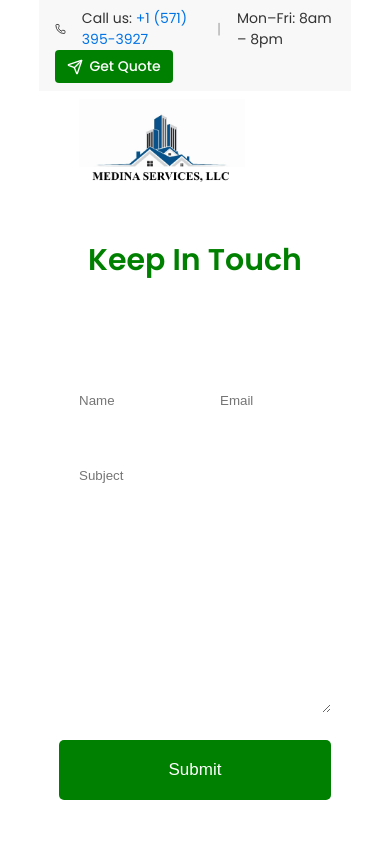
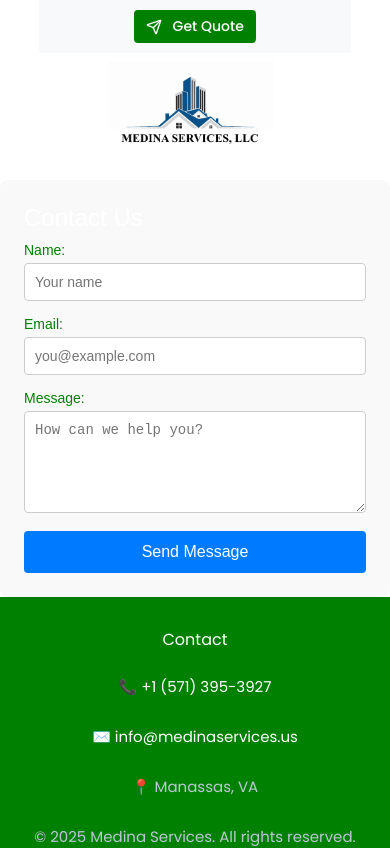
Before and after one commit to medinaservices/medina, a React (Create React App) app: page /contact in a window 390 px wide. Shown: the top 848 px of the page. Built offline with nearby package versions, Linux system fonts and the light colour scheme.

Commit message:
update-3

```diff
--- a/src/App.css
+++ b/src/App.css
@@ -44,6 +44,16 @@ h6 {
 .container {
   max-width: 80%;
   margin: auto;
+
+  h2{
+    margin-bottom: 0px;
+  }
+}
+.services{
+  @media screen and (max-width: 768px) {
+    margin-top: 60px;
+  }
+
 }
 .flexsb {
   display: flex;
@@ -87,6 +97,10 @@ header a {
   color: var(--white);
   display: none;
 }
+.nav{
+  margin-right: 20px;
+
+}
 @media screen and (max-width: 768px) {
   header .nav {
     display: none;
@@ -108,6 +122,16 @@ header a {
     left: 0;
     width: 100%;
     background-color: var(--headingColor);
+    @media (max-width: 600px) {
+      /* display: flex;
+      flex-direction: column;
+      font-size: larger;
+      gap: 12px; /* 👈 This gives even spacing between elements */
+      /* flex-wrap: wrap;
+    line-height: 10px;
+    margin-top: 20px; */
+    display:none;
+    }
   }
 }
 /*---------header-------------*/
@@ -131,7 +155,7 @@ section {
   left: 0;
   background-image: url("../public/images/home-bg.jpg");
   background-size: cover;
-  background-attachment: fixed;
+  background-attachment:static;
   z-index: -1;
   width: 100%;
   height: 90vh;
@@ -199,7 +223,12 @@ section {
 
 /*---------counter-------------*/
 .counter {
-  margin-top: 80px;
+  @media (max-width: 600px) {
+
+
+    display: none;
+
+}
   position: relative;
 }
 .hero.counter::after {
@@ -257,9 +286,17 @@ article .box:hover .overlay {
 }
 .catButton {
   display: flex;
+  @media (max-width: 600px) {
+
+flex-direction: column;
+
+margin-top: 60px;
+
+}
   justify-content: center;
   align-items: center;
   margin: 40px 0;
+  margin-top: 10px;
 }
 .catButton button {
   text-transform: capitalize;
@@ -312,6 +349,14 @@ label {
 }
 /*---------testimonials-------------*/
 /*---------blog-------------*/
+.blog{
+  @media (max-width: 600px) {
+
+
+    display: none;
+
+}
+}
 .blog img {
   width: 100%;
 }
@@ -349,11 +394,14 @@ label {
 footer {
   text-align: center;
   background-color: var(--primaryBackground);
-  padding: 70px;
-  margin-top: 50px;
+  padding: 10px;
+  a{
+    color: white;
+
+  }
 }
-footer i {
-  margin: 5px;
+footer i,a {
+  margin: 0px;
   color: var(--primaryColor);
 }
 /*---------footer-------------*/
@@ -405,6 +453,14 @@ footer i {
   color: green;
   border-radius: 16px; /* <-- this is the corner radius */
   padding: 1.5rem;
+margin-bottom: 40px;
+  /* box-shadow: 0 4px 12px rgba(0, 0, 0, 0.1); */
 
-  /* box-shadow: 0 4px 12px rgba(0, 0, 0, 0.1); */
+  /* Responsive styles */
+@media (max-width: 600px) {
+
+
+    /* display: none; */
+
 }
+}
--- a/src/components/common/Footer.jsx
+++ b/src/components/common/Footer.jsx
@@ -3,16 +3,20 @@ import { social } from "../data/dummydata"
 
 const Footer = () => {
   return (
-    <>
+
       <footer>
-        {social.map((item) => (
-          <>
-            <i data-aos='zoom-in'>{item.icon}</i>
-          </>
-        ))}
-        <p data-aos='zoom-in'>All Right Resceved 2018</p>
+      <div className="footer-section contact">
+          <h4>Contact</h4>
+          <p>📞 <a href="tel:+15713953927">+1 (571) 395-3927</a></p>
+          <p>✉️ <a href="mailto:info@medinaservices.us">info@medinaservices.us</a></p>
+          <p>📍 Manassas, VA</p>
+        </div>
+
+      <div className="footer-bottom">
+        <p>&copy; {new Date().getFullYear()} Medina Services. All rights reserved.</p>
+      </div>
       </footer>
-    </>
+
   )
 }
 
--- /dev/null
+++ b/src/components/common/Header.css
@@ -0,0 +1,10 @@
+@media (max-width: 600px) {
+
+  .logo {
+    display: flex;
+    flex-direction: row;
+    justify-content:center;
+    width: 100%;
+    margin-left: 40px;
+  }
+}
--- a/src/components/common/Header.jsx
+++ b/src/components/common/Header.jsx
@@ -3,13 +3,14 @@ import React, { useState } from "react"
 import { Link } from "react-router-dom"
 import { navlink } from "../data/dummydata"
 import logo from "../data/images/medina-logo.png"
+import "./Header.css";
 
 export const Header = () => {
   const [responsive, setResponsive] = useState(false)
   return (
     <>
       <header>
-        <div className='container flexsb'>
+        <div className='flexsb'>
         <Link to="/">
         <div className='logo'>
             <img src={logo} alt='' data-aos='zoom-in-right' href='/'/>
--- a/src/components/common/TopHeader.css
+++ b/src/components/common/TopHeader.css
@@ -45,3 +45,66 @@
 .header-right .quote-button:hover {
   background-color: #005bb5;
 }
+
+.top-header {
+  display: flex;
+  justify-content: space-between;
+  align-items: center;
+  background-color: #f8f9fa;
+  padding: 10px 16px;
+  font-size: 14px;
+  flex-wrap: wrap;
+}
+
+.header-left,
+.header-right {
+  display: flex;
+  align-items: center;
+  flex-wrap: wrap;
+  gap: 8px;
+}
+
+.header-left .divider {
+  margin: 0 8px;
+  color: #ccc;
+}
+
+.quote-button {
+  display: flex;
+  align-items: center;
+  gap: 4px;
+  background-color: #007bff;
+  color: white;
+  text-decoration: none;
+  padding: 6px 12px;
+  border-radius: 20px;
+  transition: background-color 0.3s;
+  font-size: 14px;
+}
+
+.quote-button:hover {
+  background-color: #0056b3;
+}
+
+.icon {
+  margin-right: 4px;
+}
+
+/* Responsive styles */
+@media (max-width: 600px) {
+  .top-header {
+    flex-direction: column;
+    align-items:center;
+    gap: 0px;
+  }
+
+  .header-right {
+    flex-direction: row;
+    justify-content:center;
+    width: 100%;
+  }
+
+  .header-left {
+    display: none;
+  }
+}
--- a/src/components/common/Topheader.jsx
+++ b/src/components/common/Topheader.jsx
@@ -1,18 +1,23 @@
-import { Phone, Send } from 'lucide-react'; // Optional icon set
-import './TopHeader.css'; // CSS for font + styling
+import { Phone, Send } from "lucide-react";
+import "./Topheader.css"; // Make sure this file is imported
 
 export function Topheader() {
   return (
     <div className="top-header">
       <div className="header-left">
-        <Phone size={16} />
-        <span>Call us: <a href="tel:+15713953927">+1 (571) 395-3927</a></span>
+        <Phone size={16} className="icon" />
+        <span>
+          Call us: <a href="tel:+15713953927">+1 (571) 395-3927</a>
+        </span>
         <span className="divider">|</span>
         <span>Mon–Fri: 8am – 8pm</span>
       </div>
       <div className="header-right">
-        <a href="https://docs.google.com/forms/d/e/1FAIpQLSfZUh9UkY2Vt0LrNfYQfWP4FWsYfO3esT2Y18CCRYriBcsBcg/viewform" className="quote-button">
-          <Send size={16} />
+        <a
+          href="https://docs.google.com/forms/d/e/1FAIpQLSfZUh9UkY2Vt0LrNfYQfWP4FWsYfO3esT2Y18CCRYriBcsBcg/viewform"
+          className="quote-button"
+        >
+          <Send size={16} className="icon" />
           Get Quote
         </a>
       </div>
--- a/src/components/data/dummydata.js
+++ b/src/components/data/dummydata.js
@@ -175,21 +175,21 @@ export const testimonials = [
     text: "Lorem ipsum dolor sit amet, consectetur adipiscing elit. Aliquam porttitordapibus dictum.Fusce faucibus ligula scelerisque, eleifend turpis in",
     image: "./images/testimonials/team-1.png",
     name: "Alamin Musa",
-    post: "Front End Developer",
+    post: "Customer",
   },
   {
     id: 2,
     text: "Lorem ipsum dolor sit amet, consectetur adipiscing elit. Aliquam porttitordapibus dictum.Fusce faucibus ligula scelerisque, eleifend turpis in",
     image: "./images/testimonials/team-2.png",
     name: "Alex Ander",
-    post: "Back End Developer",
+    post: "Customer 2",
   },
   {
     id: 3,
     text: "Lorem ipsum dolor sit amet, consectetur adipiscing elit. Aliquam porttitordapibus dictum.Fusce faucibus ligula scelerisque, eleifend turpis in",
     image: "./images/testimonials/team-3.png",
     name: "GorkCoder",
-    post: "React Developer",
+    post: "Customer 3",
   },
 ]
 export const blog = [
--- /dev/null
+++ b/src/components/pages/Contact.css
@@ -0,0 +1,55 @@
+.contact-form-container {
+    max-width: 500px;
+    margin: 0 auto;
+    padding: 24px;
+    background: #f9f9f9;
+    border-radius: 8px;
+    font-family: sans-serif;
+  }
+
+  .contact-form h2 {
+    text-align: center;
+    margin-bottom: 20px;
+  }
+
+  .contact-form label {
+    display: block;
+    margin-bottom: 15px;
+    font-size: 14px;
+  }
+
+  .contact-form input,
+  .contact-form textarea {
+    width: 100%;
+    padding: 10px;
+    margin-top: 5px;
+    border: 1px solid #ccc;
+    border-radius: 4px;
+    font-size: 14px;
+  }
+
+  .contact-form button {
+    display: block;
+    width: 100%;
+    background-color: #007bff;
+    color: white;
+    font-size: 16px;
+    border: none;
+    padding: 12px;
+    margin-top: 10px;
+    border-radius: 4px;
+    cursor: pointer;
+  }
+
+  .contact-form button:hover {
+    background-color: #0056b3;
+  }
+
+  .success-message {
+    background-color: #d4edda;
+    color: #155724;
+    padding: 12px;
+    margin-bottom: 15px;
+    border-radius: 4px;
+    text-align: center;
+  }
--- a/src/components/pages/Contact.jsx
+++ b/src/components/pages/Contact.jsx
@@ -1,39 +1,72 @@
-import React from "react"
-import { Heading } from "../common/Heading"
-import { contact } from "../data/dummydata"
-import ContactForm from "../home/ContactForm"
+import { useState } from "react";
+import "./Contact.css";
 
-export const Contact = () => {
+export function Contact() {
+  const [formData, setFormData] = useState({
+    name: "",
+    email: "",
+    message: "",
+  });
+  const [submitted, setSubmitted] = useState(false);
+
+  const handleChange = (e) => {
+    setFormData({ ...formData, [e.target.name]: e.target.value });
+  };
+
+  const handleSubmit = (e) => {
+    e.preventDefault();
+
+    // 👉 TODO: Replace this with actual form submission (e.g. fetch to API)
+    console.log("Submitted data:", formData);
+    setSubmitted(true);
+
+    // Clear the form
+    setFormData({ name: "", email: "", message: "" });
+  };
+
   return (
-    <>
-      <div className='contact'>
-        <div className='container'>
-          <Heading title='Keep In Touch' />
-          <div className='content flexsb'>
-            <div className='right'>
-              <form>
-                <div className='flex'>
-                  <input type='text' placeholder='Name' data-aos='flip-left' />
-                  <input type='email' placeholder='Email' data-aos='flip-right' />
-                </div>
-                <input type='email' placeholder='Subject' data-aos='flip-up' />
-                <textarea name='' id='' cols='30' rows='10' data-aos='flip-down'></textarea>
-                <button data-aos='zoom-in-up'>Submit</button>
-              </form>
-            </div>
-            <div className='left'>
-              {contact.map((item) => (
-                <div className='box' data-aos='zoom-in'>
-                  <i>{item.icon}</i>
-                  <p>{item.text1}</p>
-                  <p>{item.text2}</p>
-                </div>
-              ))}
-              <ContactForm/>
-            </div>
-          </div>
-        </div>
-      </div>
-    </>
-  )
+    <div className="contact-form-container">
+      <h2>Contact Us</h2>
+      {submitted && <p className="success-message">Thank you! We'll get back to you soon.</p>}
+      <form onSubmit={handleSubmit} className="contact-form">
+        <label>
+          Name:
+          <input
+            name="name"
+            value={formData.name}
+            onChange={handleChange}
+            required
+            type="text"
+            placeholder="Your name"
+          />
+        </label>
+
+        <label>
+          Email:
+          <input
+            name="email"
+            value={formData.email}
+            onChange={handleChange}
+            required
+            type="email"
+            placeholder="you@example.com"
+          />
+        </label>
+
+        <label>
+          Message:
+          <textarea
+            name="message"
+            value={formData.message}
+            onChange={handleChange}
+            required
+            rows={5}
+            placeholder="How can we help you?"
+          ></textarea>
+        </label>
+
+        <button type="submit">Send Message</button>
+      </form>
+    </div>
+  );
 }
```
Also changed, not shown: src/components/home/ContactForm.jsx (+8 -10 lines).
